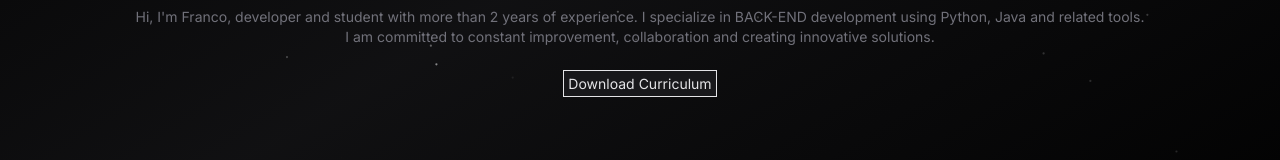
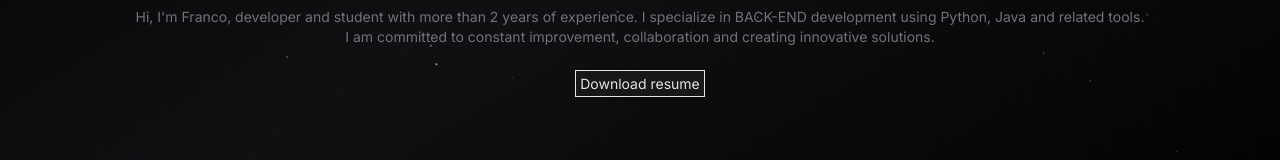
Before and after one commit to FrancoCirielli16/My-Portafolio-React, a Next.js app: page /en in a window 1280 px wide. Shown: the part 488-648 px from the top of the page. Built offline with nearby package versions, Linux system fonts and the light colour scheme; no server answers; what tailwindcss-debug-screens would draw is missing.

Commit message:
portafolio

```diff
--- a/public/locale/en.js
+++ b/public/locale/en.js
@@ -3,7 +3,7 @@ export default{
     Contact:"Contact",
     descripcion1:"Hi, I'm Franco, developer and student with more than 2 years of experience. I specialize in BACK-END development using Python, Java and related tools.",
     descripcion2:"I am committed to constant improvement, collaboration and creating innovative solutions.",
-    download:"Download Curriculum",
+    download:"Download resume",
     titule_info:"My information",
     myinfo:"I live in La Plata, Buenos Aires, Argentina, where I am pursuing my passion for computer science at the National University of La Plata, specifically at the Faculty of Computer Science (UNLP Informática). For more than two years, I have been dedicated to the development and study of software. I consider myself a passionate developer in constant growth and learning. My current goal is to be part of a team that gives me the opportunity to keep learning, collaborate with other professionals and establish a pleasant and stimulating work environment. My skills are focused on back-end development using languages such as Python and Java, along with their various tools. I have extensive knowledge in object-oriented programming (OOP) and UML design, which allows me to create robust and efficient solutions. Throughout my journey in the programming world, I have worked with several programming languages, exploring both imperative and functional paradigms. This experience has given me a broad and versatile perspective, allowing me to approach challenges creatively and effectively. Outside of technology, I have a great passion for tennis and enjoy playing it very much. In addition, I value teamwork and consider that collaboration is fundamental to achieve successful results. My intuition and ability to work together allow me to easily adapt to different dynamics and contribute effectively to any project.",
     it:"Spanish",
```
